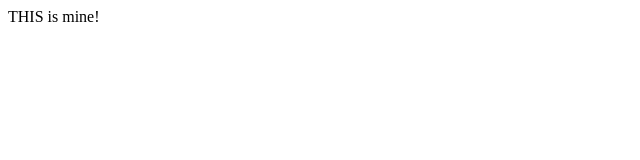
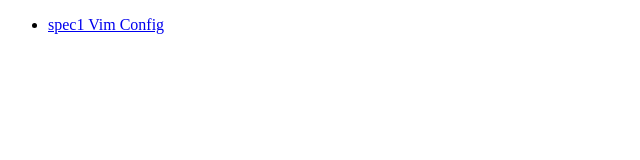
Before and after one commit to Poltergeist/poltergeist.github.com, a plain HTML site: page index.html in a window 1280 px wide. Shown: the whole page, without its empty margins (0-640 px from the left). Drawn offline with Linux system fonts and the light colour scheme.

Commit message:
added Spec1 vim cfg to page.

```diff
--- a/index.html
+++ b/index.html
@@ -5,6 +5,10 @@
 	<title>POLTERGEIST at GITHUB</title>
 </head>
 <body>
-	THIS is mine!
+	<ul>
+		<li>
+			<a href="https://github.com/Poltergeist/spec1vim">spec1 Vim Config</a>
+		</li>
+	</ul>
 </body>
 </html>
```
